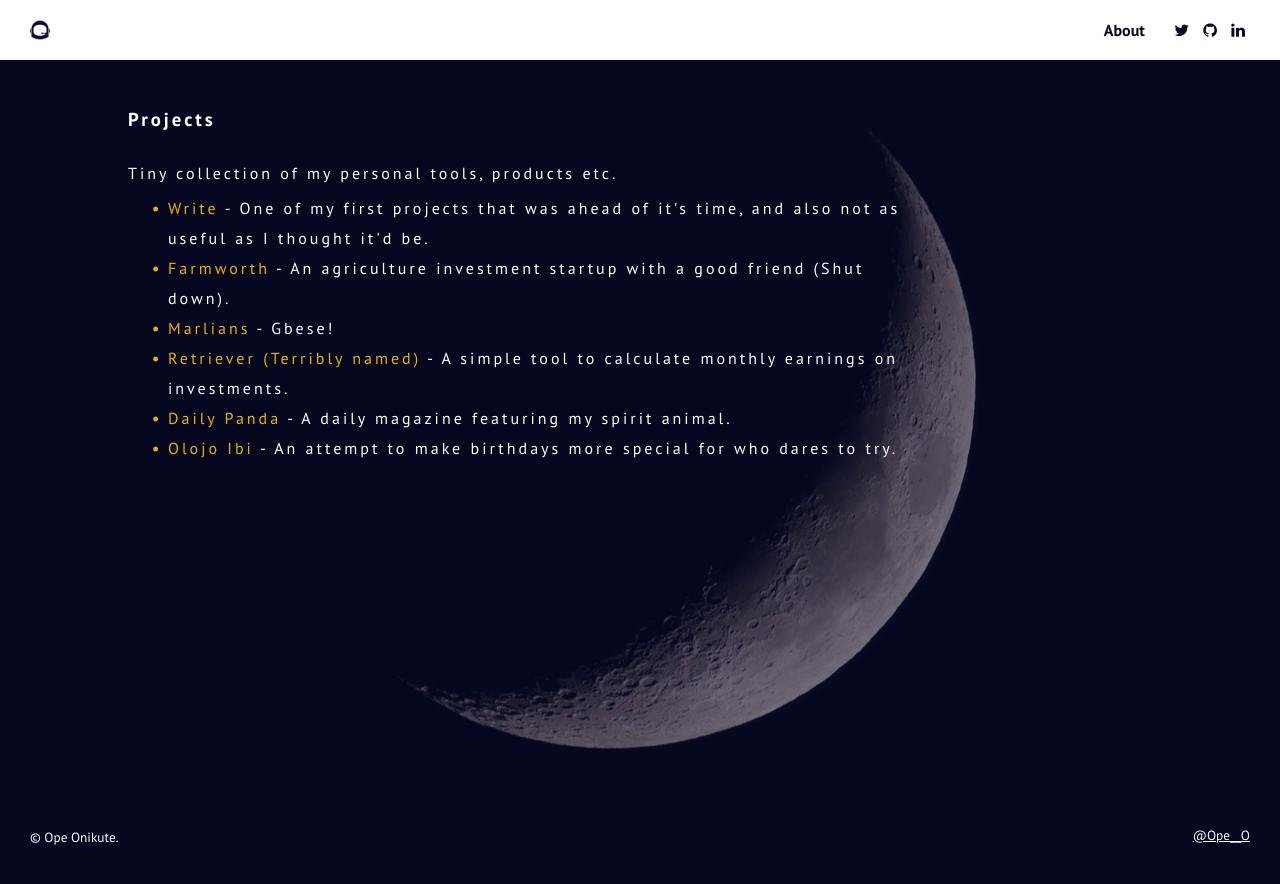
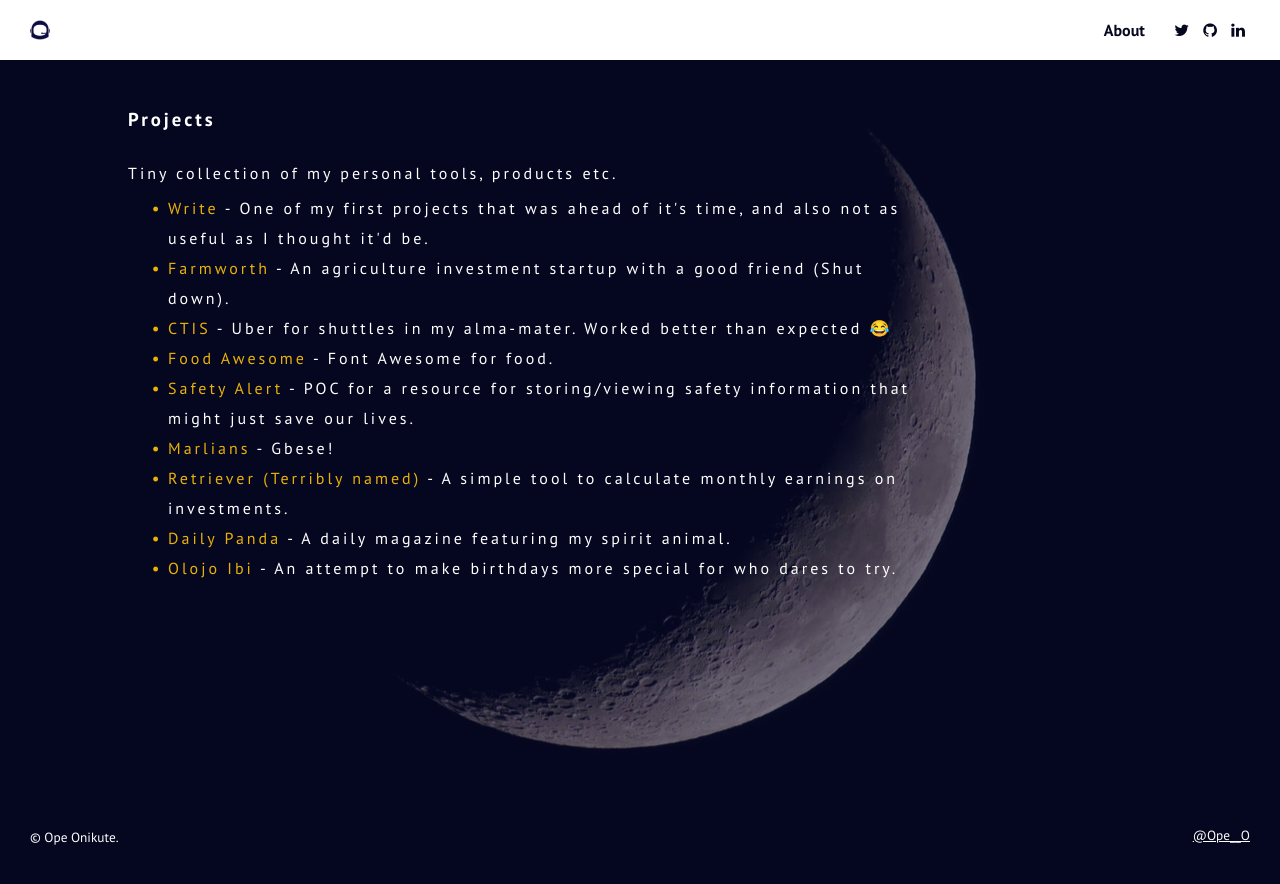
Before and after one commit to OpeOnikute/opeonikute.github.io, a Jekyll site: the page projects.html, which Jekyll copies as it is, in a window 1280 px wide. Shown: the top 884 px of the page. Built offline with Jekyll 4.4.1, drawn with Linux system fonts in a browser that asks for light colours.

Commit message:
add more projects

```diff
--- a/projects.html
+++ b/projects.html
@@ -87,7 +87,10 @@
       <p>Tiny collection of my personal tools, products etc.</p>
       <ul>
           <li><a href="https://writeio.herokuapp.com/" class="colored" target="blank">Write</a> - One of my first projects that was ahead of it's time, and also not as useful as I thought it'd be.</li>
-          <li><a href="http://farmworth.co" class="colored" target="blank">Farmworth</a> - An agriculture investment startup with a good friend (Shut down).</li>
+          <li><a href="https://farmworth.herokuapp.com" class="colored" target="blank">Farmworth</a> - An agriculture investment startup with a good friend (Shut down).</li>
+          <li><a href="https://ctis-fe.herokuapp.com" class="colored" target="blank">CTIS</a> - Uber for shuttles in my alma-mater. Worked better than expected 😂</li>
+          <li><a href="https://github.com/OpeOnikute/food-awesome" class="colored" target="blank">Food Awesome</a> - Font Awesome for food.</li>
+          <li><a href="https://safety-alert.herokuapp.com" class="colored" target="blank">Safety Alert</a> - POC for a resource for storing/viewing safety information that might just save our lives.</li>
           <li><a href="https://marlians.opeonikute.dev" class="colored" target="blank">Marlians</a> - Gbese!</li>
           <li><a href="https://retriever.opeonikute.dev" class="colored" target="blank">Retriever (Terribly named)</a> - A simple tool to calculate monthly earnings on investments.</li>
           <li><a href="https://daily-panda.site" class="colored" target="blank">Daily Panda</a> - A daily magazine featuring my spirit animal.</li>
```
